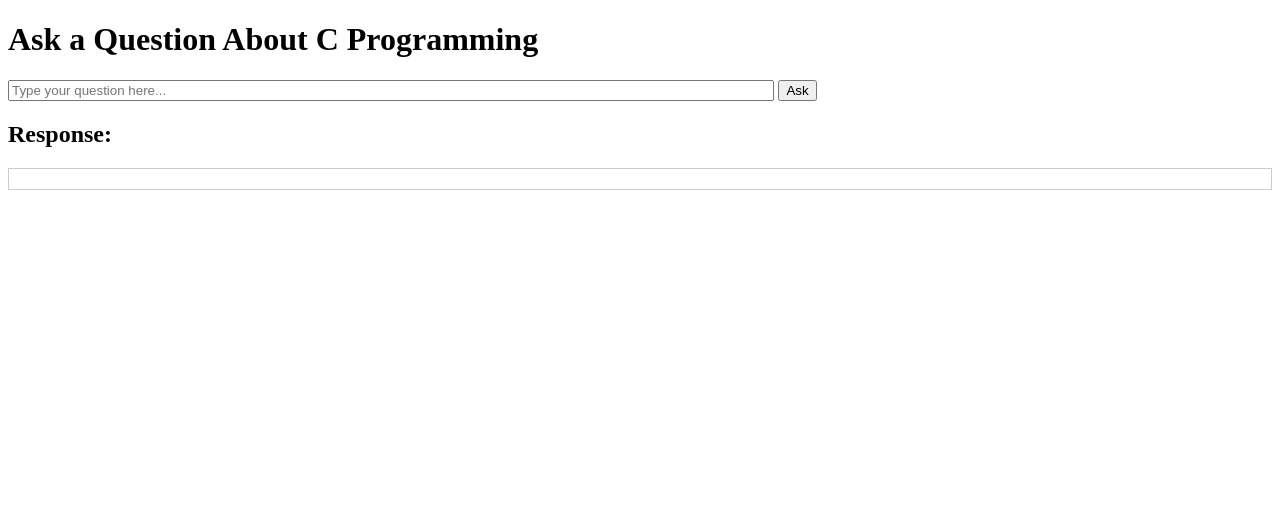
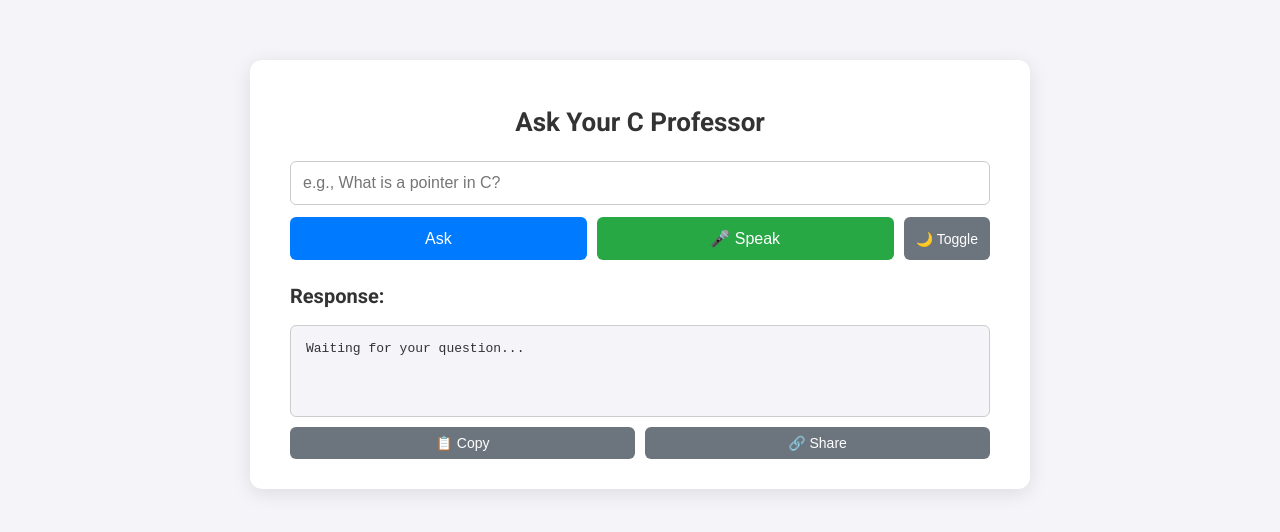
Before and after one commit to yogeshshepal-asm/C-Professor-AI, a plain HTML site: page templates/index.html in a window 1280 px wide. Drawn offline with Linux system fonts and the light colour scheme.

Commit message:
Update index.html

```diff
--- a/templates/index.html
+++ b/templates/index.html
@@ -1,44 +1,266 @@
 <!DOCTYPE html>
-<html>
+<html lang="en">
 <head>
   <meta charset="UTF-8">
   <title>Ask Your C Professor</title>
+  <link href="https://fonts.googleapis.com/css2?family=Roboto:wght@400;700&display=swap" rel="stylesheet">
+  <style>
+    :root {
+      --bg-color: #f4f4f9;
+      --text-color: #333;
+      --card-color: #ffffff;
+      --border-color: #ccc;
+      --button-bg: #007bff;
+      --button-hover: #0056b3;
+      --accent: #6c757d;
+    }
+
+    body.dark {
+      --bg-color: #1e1e1e;
+      --text-color: #f5f5f5;
+      --card-color: #2c2c2c;
+      --border-color: #444;
+      --button-bg: #375a7f;
+      --button-hover: #284563;
+      --accent: #888;
+    }
+
+    body {
+      font-family: 'Roboto', sans-serif;
+      background: var(--bg-color);
+      color: var(--text-color);
+      margin: 0;
+      padding: 0;
+      display: flex;
+      justify-content: center;
+      align-items: flex-start;
+      min-height: 100vh;
+      padding-top: 60px;
+      transition: background 0.3s, color 0.3s;
+    }
+
+    .container {
+      background: var(--card-color);
+      padding: 30px 40px;
+      border-radius: 12px;
+      box-shadow: 0 4px 20px rgba(0,0,0,0.1);
+      width: 90%;
+      max-width: 700px;
+      transition: background 0.3s, color 0.3s;
+    }
+
+    h1 {
+      font-size: 26px;
+      text-align: center;
+      margin-bottom: 24px;
+    }
+
+    input[type="text"] {
+      width: 100%;
+      padding: 12px;
+      font-size: 16px;
+      border-radius: 6px;
+      border: 1px solid var(--border-color);
+      margin-bottom: 12px;
+      background: var(--card-color);
+      color: var(--text-color);
+      box-sizing: border-box;
+    }
+
+    .button-row {
+      display: flex;
+      justify-content: space-between;
+      gap: 10px;
+      margin-bottom: 16px;
+    }
+
+    button {
+      flex: 1;
+      padding: 12px;
+      font-size: 16px;
+      border: none;
+      border-radius: 6px;
+      cursor: pointer;
+      transition: background 0.3s ease;
+    }
+
+    button.ask {
+      background-color: var(--button-bg);
+      color: white;
+    }
+
+    button.ask:hover {
+      background-color: var(--button-hover);
+    }
+
+    button.voice {
+      background-color: #28a745;
+      color: white;
+    }
+
+    button.voice:hover {
+      background-color: #1c7c35;
+    }
+
+    .toggle {
+      background-color: var(--accent);
+      color: white;
+      flex: none;
+      font-size: 14px;
+    }
+
+    .toggle:hover {
+      opacity: 0.85;
+    }
+
+    h2 {
+      font-size: 20px;
+      margin-top: 24px;
+    }
+
+    #response {
+      margin-top: 10px;
+      padding: 15px;
+      background-color: var(--bg-color);
+      border-radius: 6px;
+      border: 1px solid var(--border-color);
+      white-space: pre-line;
+      font-family: monospace;
+      min-height: 60px;
+    }
+
+    .action-buttons {
+      display: flex;
+      justify-content: flex-end;
+      gap: 10px;
+      margin-top: 10px;
+    }
+
+    .action-buttons button {
+      padding: 8px 12px;
+      font-size: 14px;
+      background-color: var(--accent);
+      color: white;
+    }
+
+    .spinner {
+      width: 24px;
+      height: 24px;
+      border: 4px solid #ccc;
+      border-top: 4px solid var(--button-bg);
+      border-radius: 50%;
+      animation: spin 1s linear infinite;
+      margin: 0 auto;
+    }
+
+    @keyframes spin {
+      0% { transform: rotate(0deg); }
+      100% { transform: rotate(360deg); }
+    }
+  </style>
 </head>
 <body>
-    <h1>Ask a Question About C Programming</h1>
+  <div class="container">
+    <h1>Ask Your C Professor</h1>
 
-    <input type="text" id="question" placeholder="Type your question here..." style="width: 60%;">
-    <button onclick="askQuestion()">Ask</button>
+    <input type="text" id="question" placeholder="e.g., What is a pointer in C?">
+
+    <div class="button-row">
+      <button class="ask" onclick="askQuestion()">Ask</button>
+      <button class="voice" onclick="startVoice()">🎤 Speak</button>
+      <button class="toggle" onclick="toggleDarkMode()">🌙 Toggle</button>
+    </div>
 
     <h2>Response:</h2>
-    <div id="response" style="white-space: pre-line; border: 1px solid #ccc; padding: 10px;"></div>
+    <div id="response">Waiting for your question...</div>
+
+    <div class="action-buttons">
+      <button onclick="copyResponse()">📋 Copy</button>
+      <button onclick="shareResponse()">🔗 Share</button>
+    </div>
+  </div>
 
   <script>
+    function toggleDarkMode() {
+      document.body.classList.toggle('dark');
+    }
+
     async function askQuestion() {
-            const question = document.getElementById('question').value;
+      const question = document.getElementById('question').value.trim();
       const responseDiv = document.getElementById('response');
-            responseDiv.innerText = "Thinking...";
+
+      if (!question) {
+        responseDiv.innerText = "❗ Please enter a question.";
+        return;
+      }
+
+      responseDiv.innerHTML = '<div class="spinner"></div>';
 
       try {
         const res = await fetch('/api/ask', {
           method: 'POST',
-                    headers: {
-                        'Content-Type': 'application/json'
-                    },
-                    body: JSON.stringify({ question: question })
+          headers: { 'Content-Type': 'application/json' },
+          body: JSON.stringify({ question })
         });
 
         const data = await res.json();
+
         if (data.reply) {
           responseDiv.innerText = data.reply;
         } else if (data.error) {
-                    responseDiv.innerText = "Error: " + data.error;
+          responseDiv.innerText = "⚠️ Error: " + data.error;
         } else {
-                    responseDiv.innerText = "Unknown error.";
+          responseDiv.innerText = "⚠️ Unknown response.";
         }
       } catch (error) {
-                responseDiv.innerText = "Network error: " + error.message;
+        responseDiv.innerText = "❌ Network error: " + error.message;
       }
+    }
+
+    function startVoice() {
+      if (!('webkitSpeechRecognition' in window)) {
+        alert('Voice recognition not supported in this browser.');
+        return;
+      }
+
+      const recognition = new webkitSpeechRecognition();
+      recognition.lang = 'en-US';
+      recognition.interimResults = false;
+      recognition.maxAlternatives = 1;
+
+      recognition.onstart = () => {
+        document.getElementById('question').placeholder = '🎙️ Listening...';
+      };
+
+      recognition.onerror = (event) => {
+        alert('Speech error: ' + event.error);
+      };
+
+      recognition.onresult = (event) => {
+        const speechText = event.results[0][0].transcript;
+        document.getElementById('question').value = speechText;
+        askQuestion(); // auto-submit
+      };
+
+      recognition.onend = () => {
+        document.getElementById('question').placeholder = 'e.g., What is a pointer in C?';
+      };
+
+      recognition.start();
+    }
+
+    function copyResponse() {
+      const text = document.getElementById('response').innerText;
+      navigator.clipboard.writeText(text).then(() => {
+        alert("📋 Copied to clipboard!");
+      });
+    }
+
+    function shareResponse() {
+      const text = document.getElementById('response').innerText;
+      const shareText = encodeURIComponent(text);
+      const url = `https://wa.me/?text=${shareText}`;
+      window.open(url, '_blank');
     }
   </script>
 </body>
```
Lines whose indentation alone changed are shown as unchanged.
